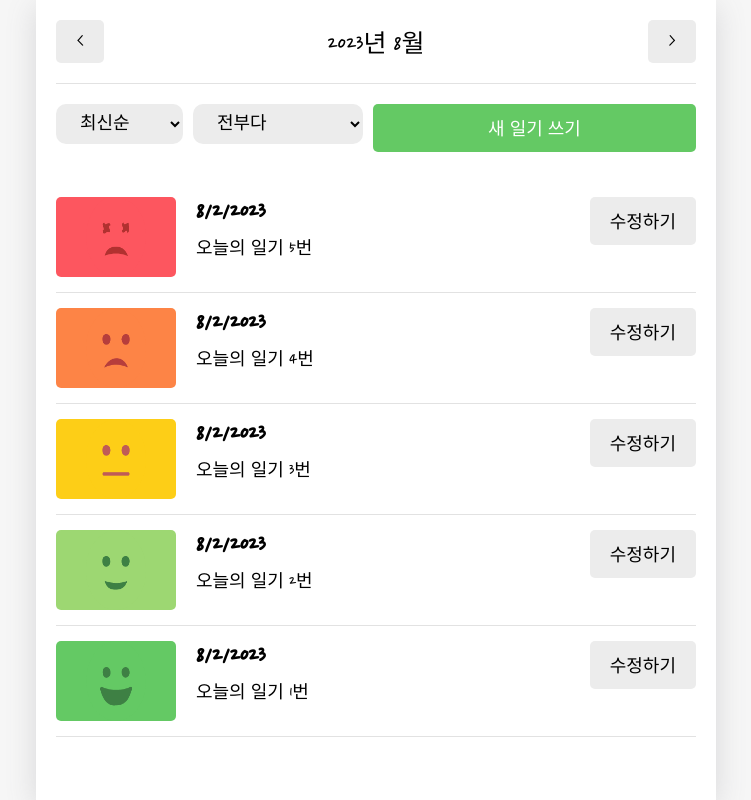
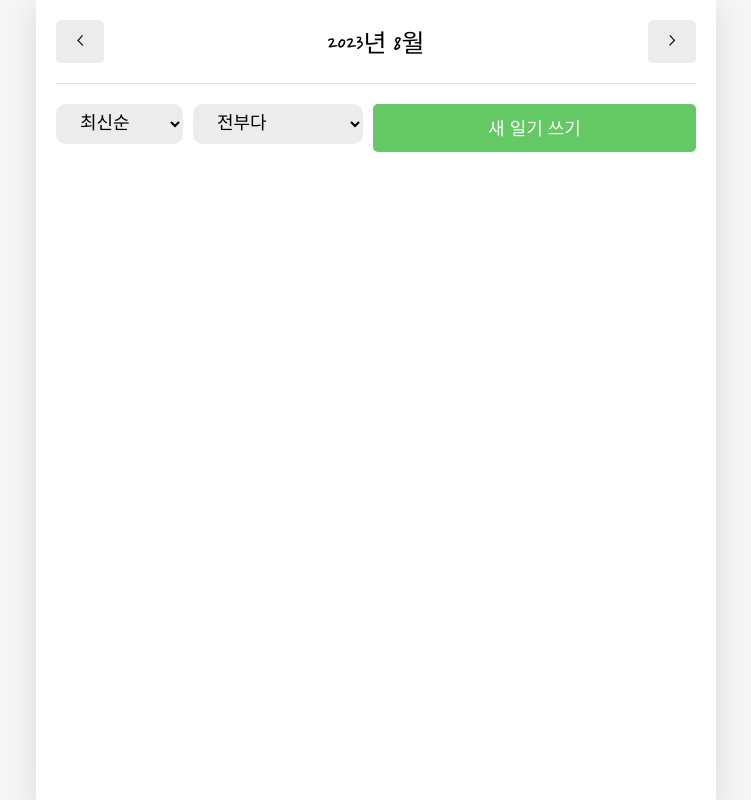
Before and after one commit to 627km/Emotion-Diary, a React (Create React App) app: page / in a window 1280 px wide. Shown: the whole page, without its empty margins (264-1015 px from the left). Built offline with nearby package versions, Linux system fonts and the light colour scheme; a web font is replaced by a local one.

Commit message:
feat: Use localStorage

```diff
--- a/src/App.js
+++ b/src/App.js
@@ -1,4 +1,4 @@
-import React, { useReducer, useRef } from "react";
+import React, { useEffect, useReducer, useRef } from "react";
 import "./App.css";
 import { BrowserRouter, Routes, Route } from "react-router-dom";
 
@@ -33,49 +33,28 @@ const reducer = (state, action) => {
     default:
       return state;
   }
+  localStorage.setItem("diary", JSON.stringify(newState));
   return newState;
 };
 
 export const DiaryStateContext = React.createContext();
 export const DiaryDispatchContext = React.createContext();
 
-const dummyData = [
-  {
-    id: 1,
-    emotion: 1,
-    content: "오늘의 일기 1번",
-    date: 1690967109531,
-  },
-  {
-    id: 2,
-    emotion: 2,
-    content: "오늘의 일기 2번",
-    date: 1690967109535,
-  },
-  {
-    id: 3,
-    emotion: 3,
-    content: "오늘의 일기 3번",
-    date: 1690967109537,
-  },
-  {
-    id: 4,
-    emotion: 4,
-    content: "오늘의 일기 4번",
-    date: 1690967109539,
-  },
-  {
-    id: 5,
-    emotion: 5,
-    content: "오늘의 일기 5번",
-    date: 1690967109545,
-  },
-];
+function App() {
+  useEffect(() => {
+    const localData = localStorage.getItem("diary");
+    if (localData) {
+      const diaryList = JSON.parse(localData).sort(
+        (a, b) => parseInt(b.id) - parseInt(a.id)
+      );
+      dataId.current = parseInt(diaryList[0].id) + 1;
 
-function App() {
-  const [data, dispatch] = useReducer(reducer, dummyData);
+      dispatch({ type: "INIT", data: diaryList });
+    }
+  }, []);
+  const [data, dispatch] = useReducer(reducer, []);
 
-  const dataId = useRef(6);
+  const dataId = useRef(0);
 
   // CREATE
   const onCreate = (date, content, emotion) => {
--- a/src/components/DiaryEditor.js
+++ b/src/components/DiaryEditor.js
@@ -13,7 +13,7 @@ const DiaryEditor = ({ isEdit, originData }) => {
   const [emotion, setEmotion] = useState(3);
   const [date, setDate] = useState(getStringDate(new Date()));
 
-  const { onCreate, onEdit } = useContext(DiaryDispatchContext);
+  const { onCreate, onEdit, onRemove } = useContext(DiaryDispatchContext);
   const navigate = useNavigate();
 
   const handleSubmit = () => {
@@ -34,6 +34,14 @@ const DiaryEditor = ({ isEdit, originData }) => {
     }
     navigate("/", { replace: true });
   };
+
+  const handleRemove = () => {
+    if (window.confirm("정말 삭제하시겠습니까?")) {
+      onRemove(originData.id);
+      navigate("/", { replace: true });
+    }
+  };
+
   const handleClickEmote = (emotion) => {
     setEmotion(emotion);
   };
@@ -51,6 +59,15 @@ const DiaryEditor = ({ isEdit, originData }) => {
         headText={isEdit ? "일기 수정하기" : "새로운 일기 쓰기"}
         leftChild={
           <MyButton text={"< 뒤로가기"} onClick={() => navigate(-1)} />
+        }
+        rightChild={
+          isEdit && (
+            <MyButton
+              text={"삭제하기"}
+              type={"negative"}
+              onClick={handleRemove}
+            />
+          )
         }
       />
       <div>
```
